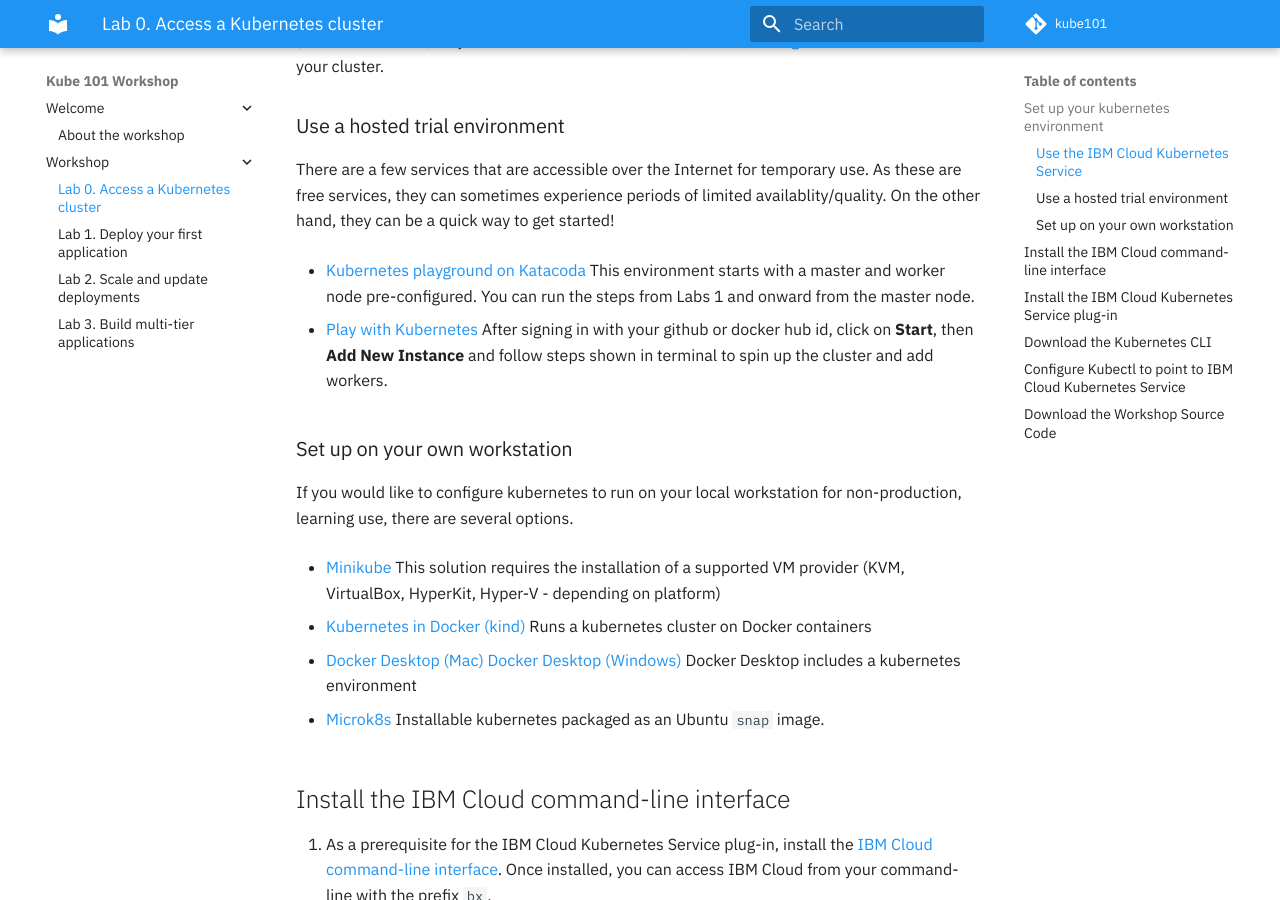
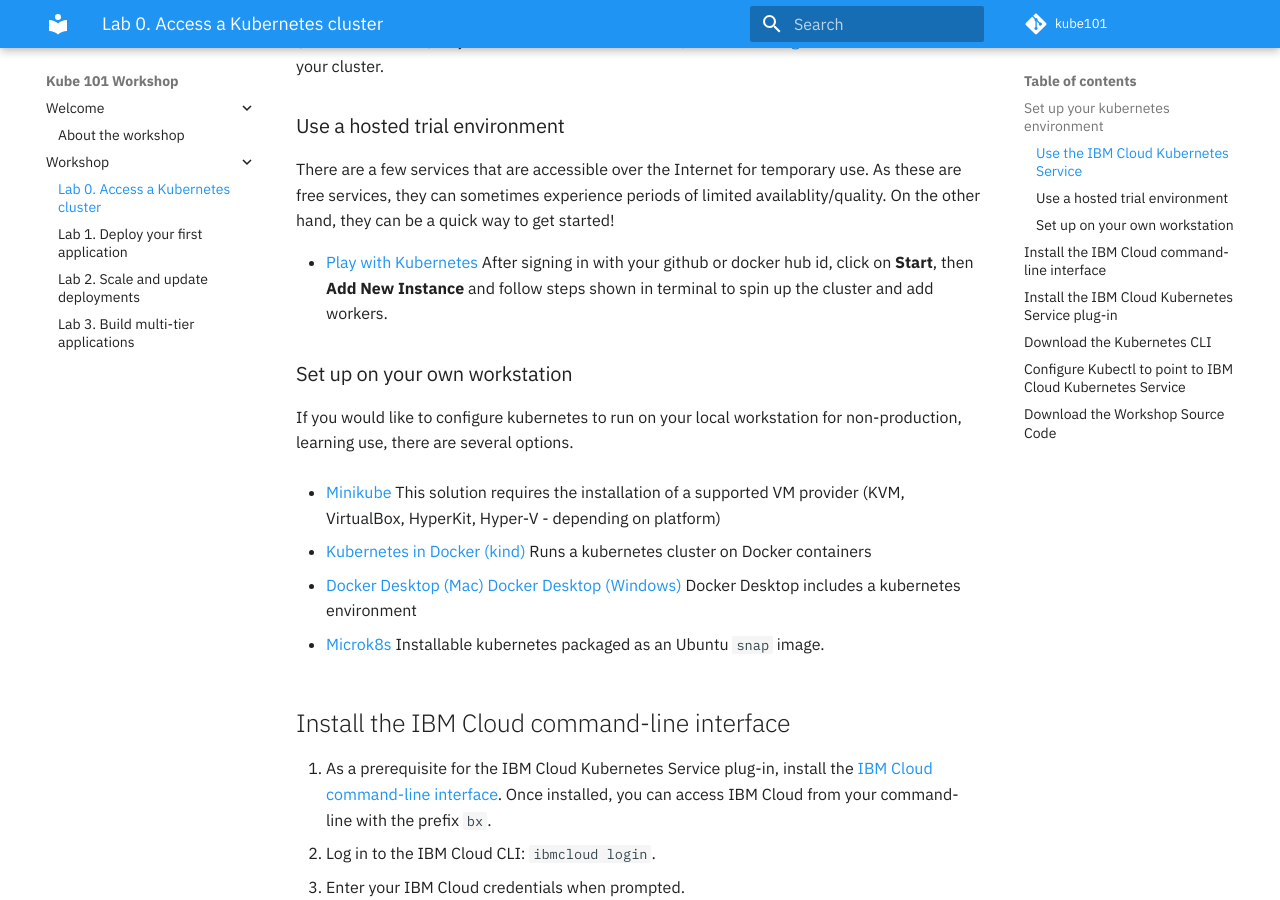
Before and after one commit to IBM/kube101, an MkDocs documentation site: the page built from docs/Lab0/README.md, in a window 1280 px wide and 900 px high, scrolled down 383 px. Built offline with MkDocs 1.6.1 and Material for MkDocs 9.7.7, drawn with Linux system fonts in a browser that asks for light colours; comment, search, counter and statistics services are not loaded.

Commit message:
Katacoda.com has been closed
Katakoda resources are no more available to use

Signed-off-by: Afrid Hussain <afridhussain.d@gmail.com>

```diff
--- a/docs/Lab0/README.md
+++ b/docs/Lab0/README.md
@@ -11,8 +11,6 @@
 ### Use a hosted trial environment
 
 There are a few services that are accessible over the Internet for temporary use. As these are free services, they can sometimes experience periods of limited availablity/quality. On the other hand, they can be a quick way to get started!
-
-* [Kubernetes playground on Katacoda](https://www.katacoda.com/courses/kubernetes/playground) This environment starts with a master and worker node pre-configured. You can run the steps from Labs 1 and onward from the master node.
 
 * [Play with Kubernetes](https://labs.play-with-k8s.com/) After signing in with your github or docker hub id, click on **Start**, then **Add New Instance** and follow steps shown in terminal to spin up the cluster and add workers.
 
```
